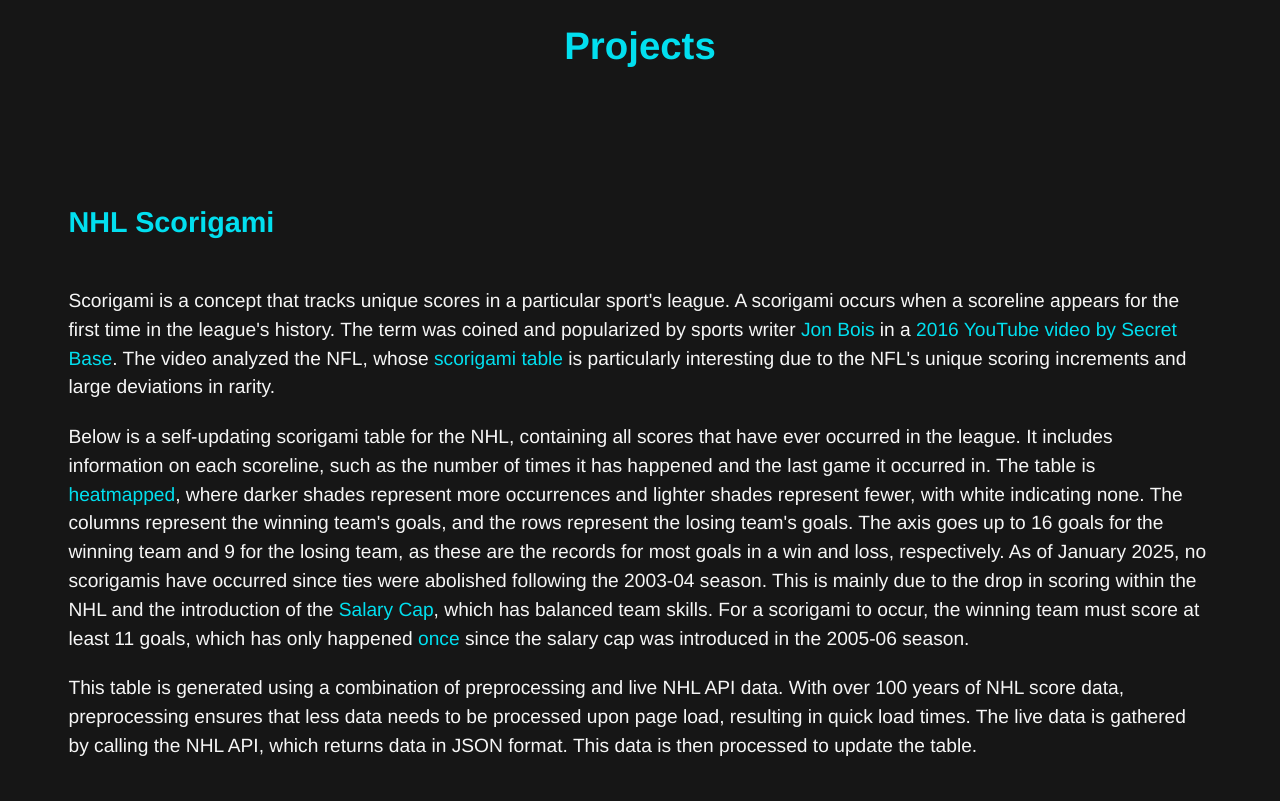
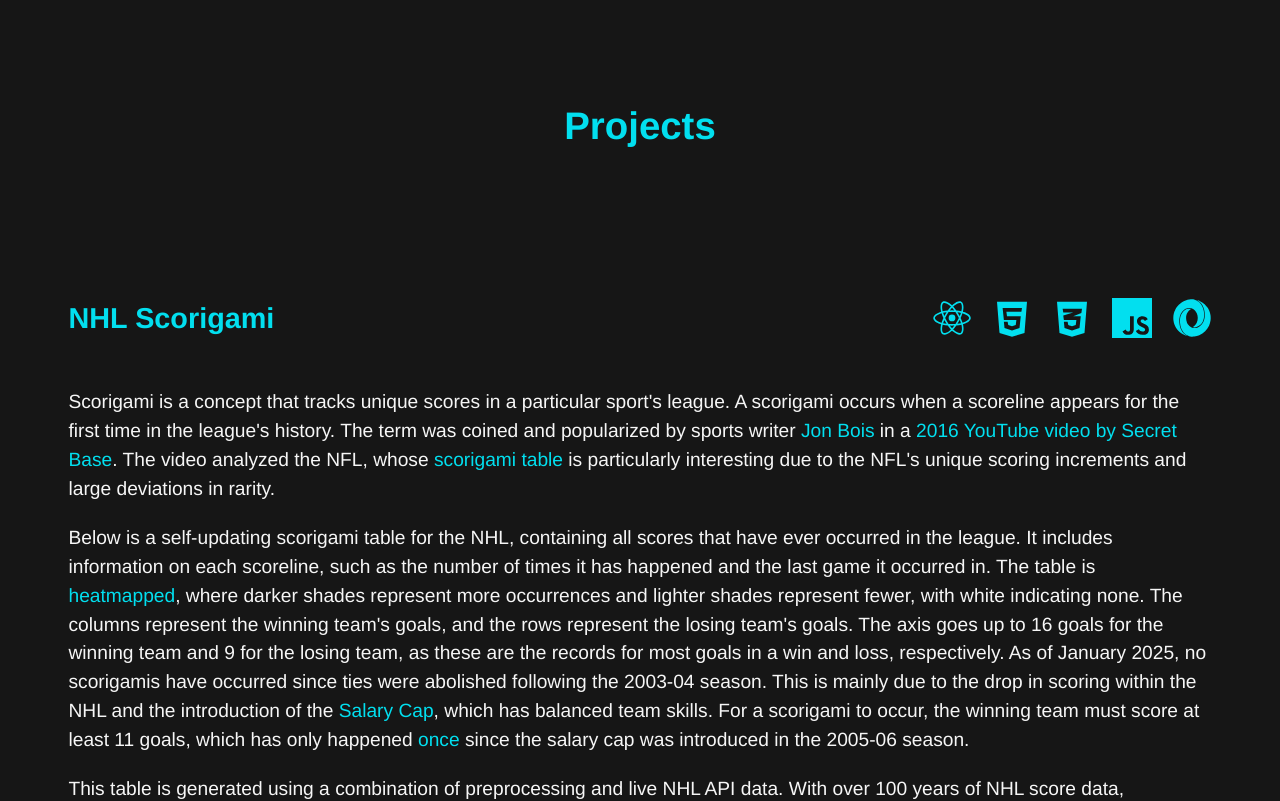
Before and after one commit to adan094/noahadamscswebsite, a React (Vite) app: page / in a window 1280 px wide. Shown: the part 960-1761 px from the top of the page. Built offline with nearby package versions, Linux system fonts and the light colour scheme; no server answers.

Commit message:
Added stacklist to projects

```diff
--- a/src/NHLScorigami.jsx
+++ b/src/NHLScorigami.jsx
@@ -4,7 +4,7 @@ import HeaderCell from "./HeaderCell.jsx"
 import { useState, useEffect } from 'react'
 import Fetch from "../Fetch.js"
 
-export default function NHLScorigami()
+export default function NHLScorigami(props)
 {
     let HistoricData = prevHistoricData
 
@@ -163,11 +163,16 @@ export default function NHLScorigami()
     }
 
 
-
     return (
 
             <div className="sectionElements">
-                <h2>NHL Scorigami</h2>
+                <div className="sectionHeader">
+                    <h2>NHL Scorigami</h2>
+                    <div className="imagesContainer">
+                        {props.images}
+                    </div>
+
+                </div>
 
                     <div >
                         <p>
--- a/src/Projects.jsx
+++ b/src/Projects.jsx
@@ -1,13 +1,24 @@
 import NHLScorigami from "./NHLScorigami"
 import ResearchProject from "./ResearchProject"
+import StacksList from "../stackslist.js"
 
 export default function Projects()
 {
 
+    /*Gets the list of images from the StacksList*/
+    function getImages(imageIDs)
+    {
+        return imageIDs.map((id)=>{
+            return(<img src={StacksList[id].src} alt={StacksList[id].alt}/>)
+        })
+    }
 
    return(
+    /*Render individual projects*/
     <>
-        <NHLScorigami/>
+        <NHLScorigami
+            images={getImages([0,1,2,3,10])}
+        />
        { /*<ResearchProject/>*/}
     </>
    )
--- a/src/index.css
+++ b/src/index.css
@@ -69,6 +69,38 @@ section > h2
   flex-direction: row;
   flex-wrap: wrap;
   justify-content: space-between;
+  margin-top:150px;
+}
+
+.sectionHeader
+{
+  display: flex;
+  width:100%;
+  align-items: center;
+}
+
+.sectionHeader > h2
+{
+  font:1.8rem;
+  text-align:left;
+  color:#02dfef;
+  flex-grow: 1;
+  flex-basis: 0;
+}
+
+.sectionHeader > .imagesContainer
+{
+  justify-content:right;
+  align-items: center;
+  margin: 0;
+  padding: 0;
+}
+
+.sectionHeader > .imagesContainer > img
+{
+  width: 40px;
+  margin: 0 0 0 20px;
+  padding: 0%;
 }
 
 .imagesContainer
@@ -145,13 +177,7 @@ section > h2
   line-height: 1.8rem;
 }
 
-.sectionElements > h2
-{
-  font:1.8rem;
-  margin-top:70px;
-  text-align:left;
-  color:#02dfef;
-}
+
 
 .aboutText
 {
```
